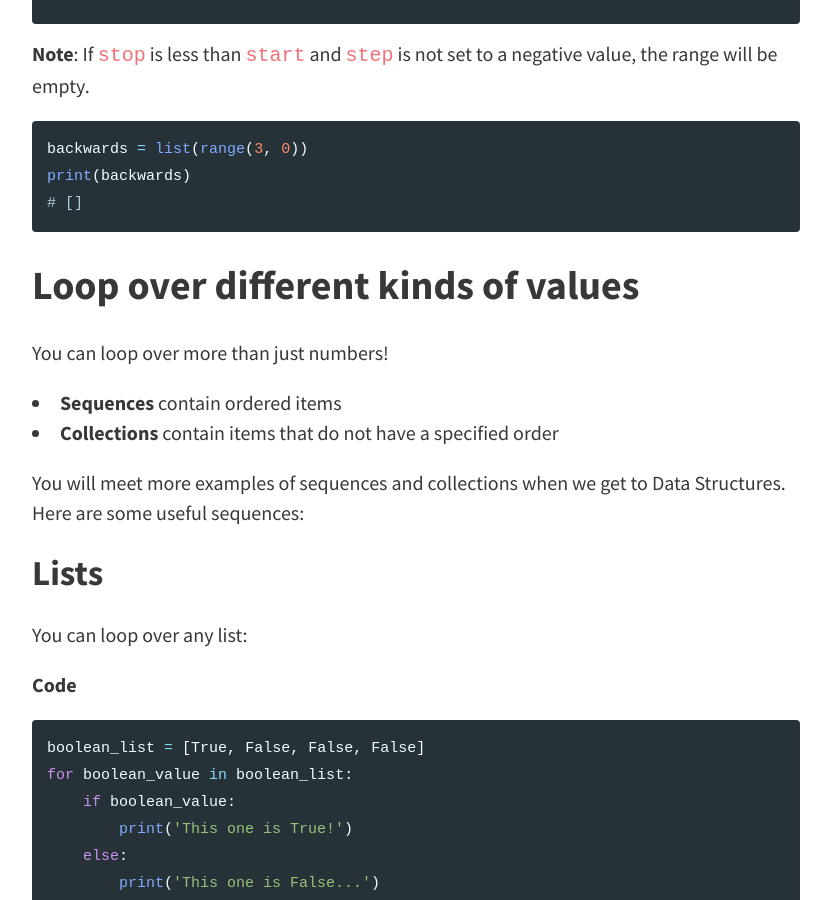
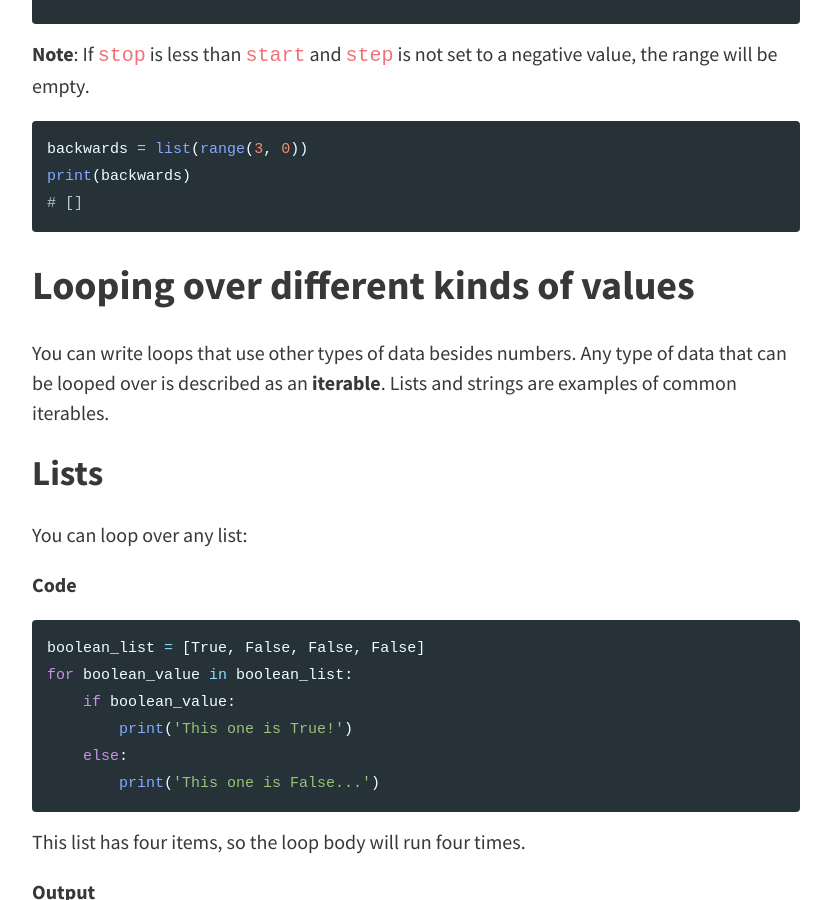
Before and after one commit to maryvo/nanobook, a Jekyll site: the page built from _lessons/for.md, in a window 1280 px wide and 900 px high, scrolled down 3443 px. Shown: the whole window, without its empty margins (224-1055 px from the left). Built offline with Jekyll 4.4.1, drawn with Linux system fonts in a browser that asks for light colours; some of the changed text lies outside the part shown.

````diff
--- a/_lessons/for.md
+++ b/_lessons/for.md
@@ -60,7 +60,7 @@ print(numbers)
 # [3, 4, 5, 6]
 ```
 
-## Steps
+## Step Size
 
 The term **increment** means to add. You can change the incrementation of a loop with the `step` parameter.
 
@@ -111,14 +111,9 @@ print(backwards)
 # []
 ```
 
-# Loop over different kinds of values
+# Looping over different kinds of values
 
-You can loop over more than just numbers!
-
-- **Sequences** contain ordered items
-- **Collections** contain items that do not have a specified order
-
-You will meet more examples of sequences and collections when we get to Data Structures. Here are some useful sequences:
+You can write loops that use other types of data besides numbers. Any type of data that can be looped over is described as an **iterable**. Lists and strings are examples of common iterables.
 
 ## Lists
 
@@ -173,9 +168,9 @@ I love my job.
 ```
 
 
-# Access positions of items
+# Accessing positions of items
 
-Since sequences are ordered, every item has an **index**, starting from `0` to indicate its position. You can access every item and its index by **enumerating** the items.
+Every item in an iterable also has an **index**, starting from `0`, that indicates its position. You can access every item and its index by **enumerating** the items.
 
 **Code**
 
````
Also changed, not shown: other parts of _lessons/for.md (+4 -4 lines), _lessons/nesting.md (+3 -3 lines).
